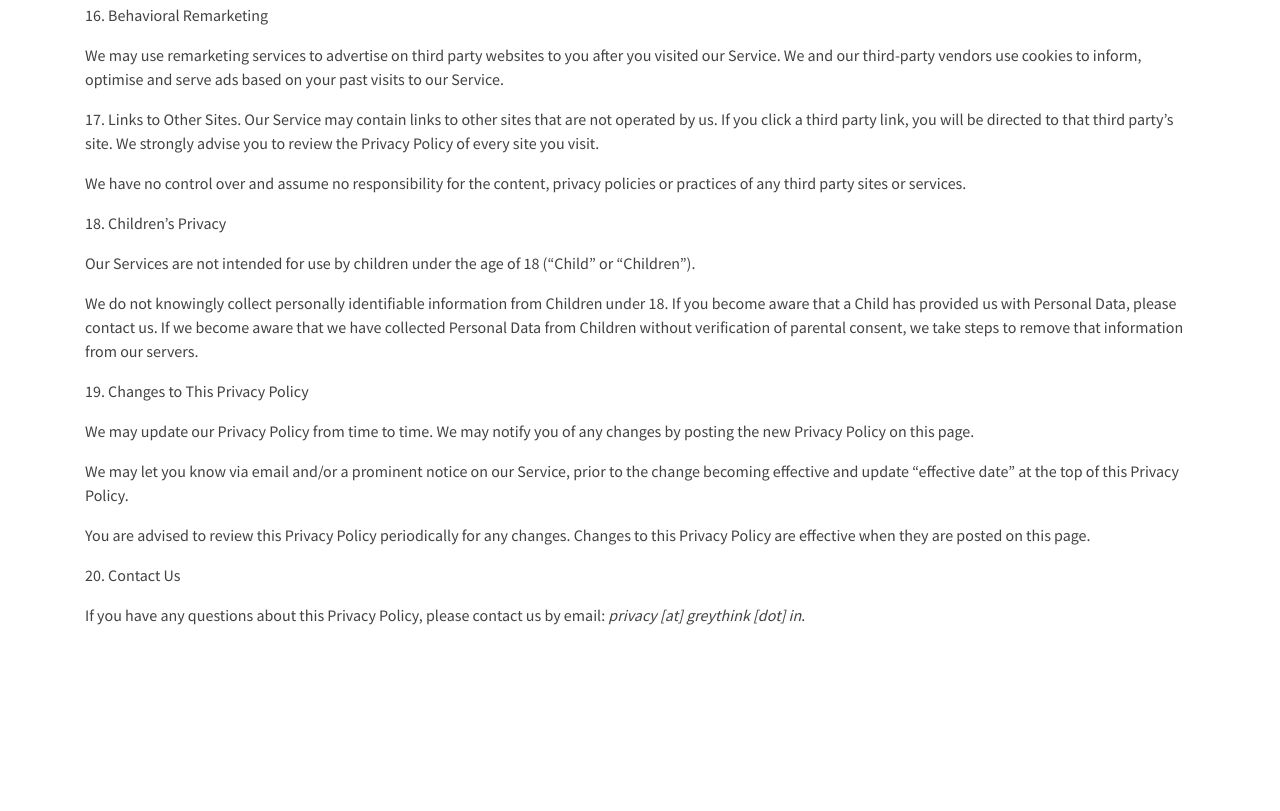
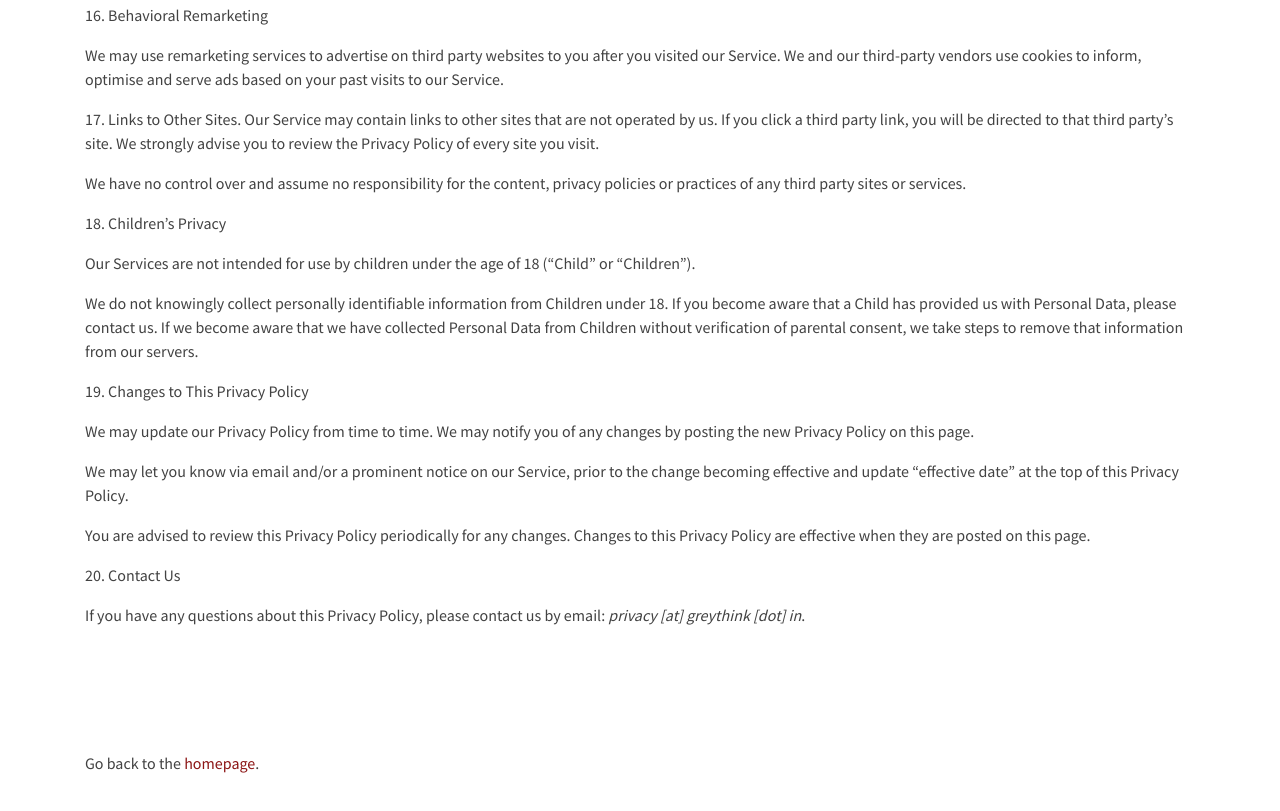
Before and after one commit to architchandra/greythinkv1, an Eleventy site: page src/privacy-terms.md in a window 1280 px wide. Shown: the part 5750-6561 px from the top of the page. Before the commit the page ends 6501 px from the top, so only its background shows below. Built offline with nearby package versions, Linux system fonts and the light colour scheme; Eleventy itself is replaced by a stand-in of ours; files that its build step writes are made by us from their sources; a web font is replaced by a local one.

Commit message:
Add navigation to homepage

```diff
--- a/src/_includes/views/detail/default.njk
+++ b/src/_includes/views/detail/default.njk
@@ -13,5 +13,8 @@ layout: layouts/base
                 {{- content|safe -}}
             </div>
         </div>
+        <div class="row d-block">
+            Go back to the <a href="https://greythink.in" class=>homepage</a>.
+        </div>
     </div>
 </div>
```
Also changed, not shown: public/privacy-terms/index.html (+3 -0 lines), public/refund-policy/index.html (+3 -0 lines).
